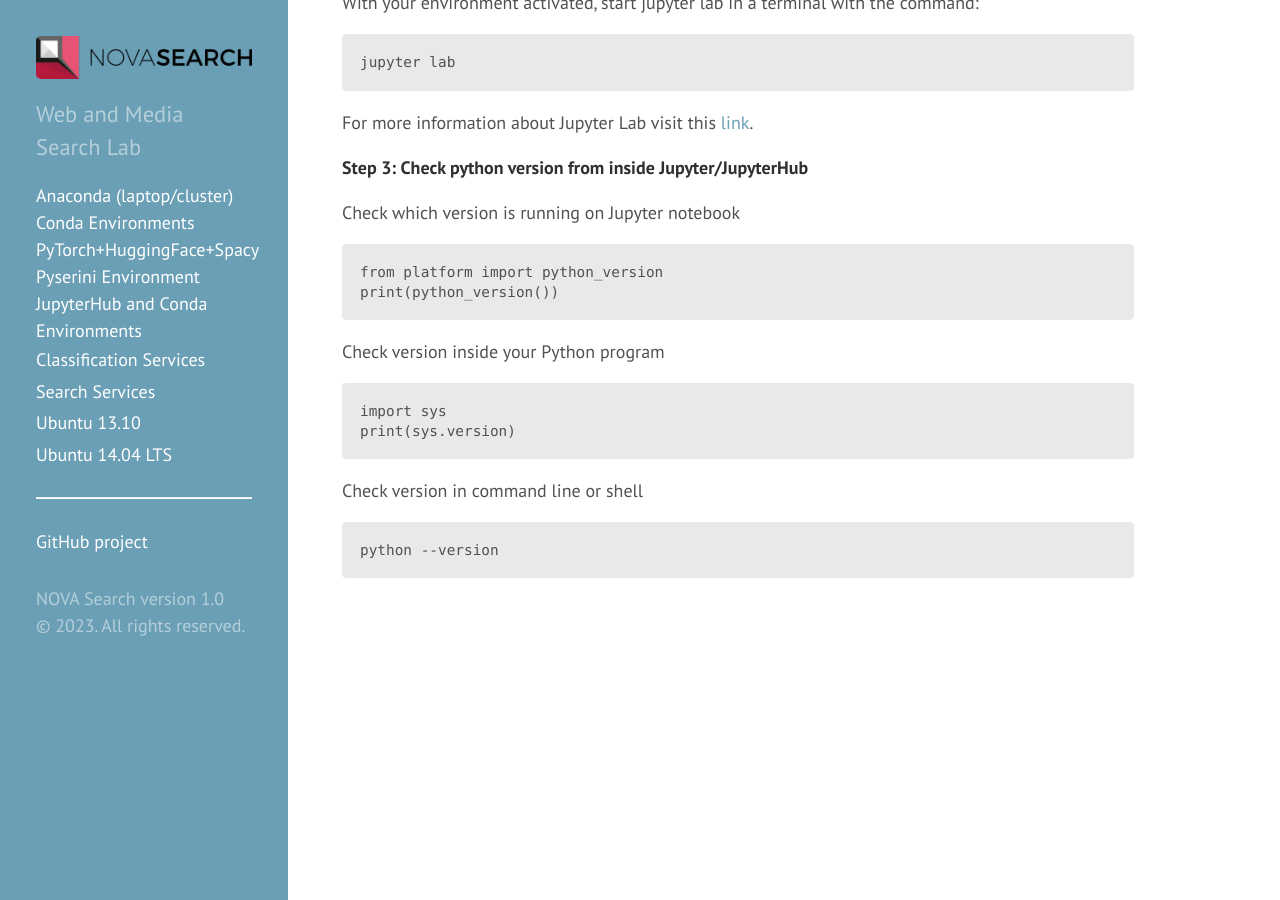
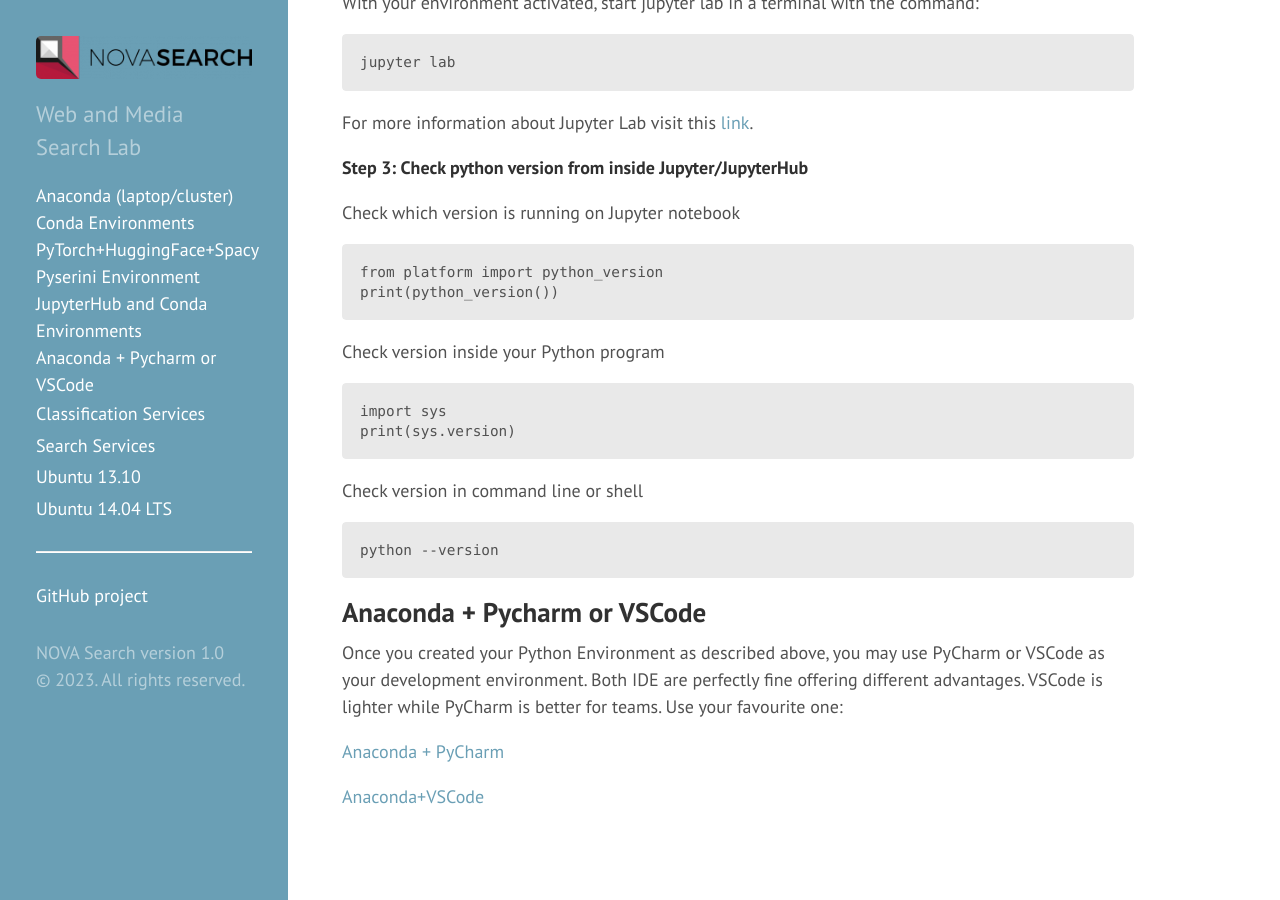
Before and after one commit to novasearch/wiki.novasearch.org, a Jekyll site: the page built from wiki/lab_setup.md, in a window 1280 px wide and 900 px high, scrolled down 3746 px. Built offline with Jekyll 4.4.1, drawn with Linux system fonts in a browser that asks for light colours.

Commit message:
Update lab_setup.md

```diff
--- a/wiki/lab_setup.md
+++ b/wiki/lab_setup.md
@@ -168,3 +168,12 @@ For more information about Jupyter Lab visit this [link](https://jupyterlab.read
  Check version in command line or shell
 
     python --version
+
+Anaconda + Pycharm or VSCode
+------------
+
+Once you created your Python Environment as described above, you may use PyCharm or VSCode as your development environment. Both IDE are perfectly fine offering different advantages. VSCode is lighter while PyCharm is better for teams. Use your favourite one:
+
+[Anaconda + PyCharm](https://docs.anaconda.com/anaconda/user-guide/tasks/pycharm/)
+
+[Anaconda+VSCode](https://code.visualstudio.com/docs/python/environments)
```
